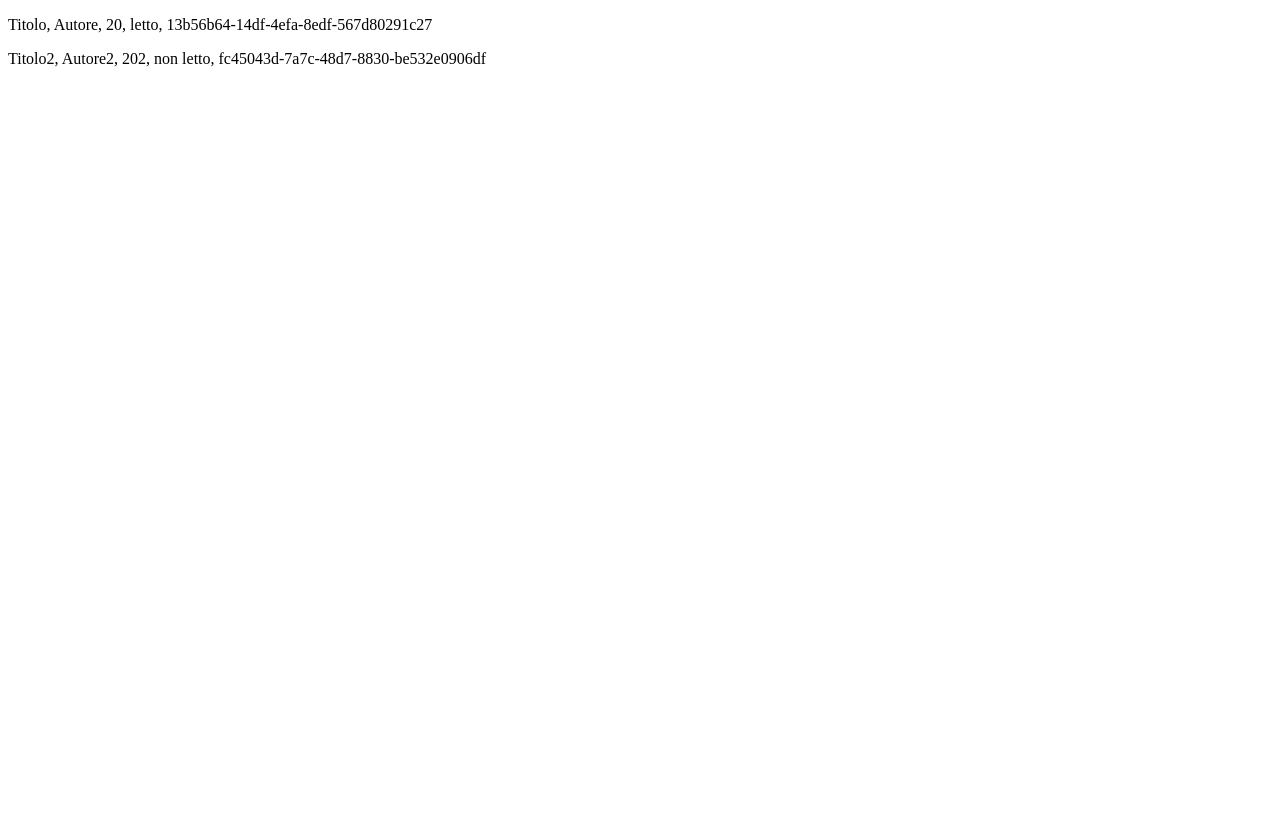
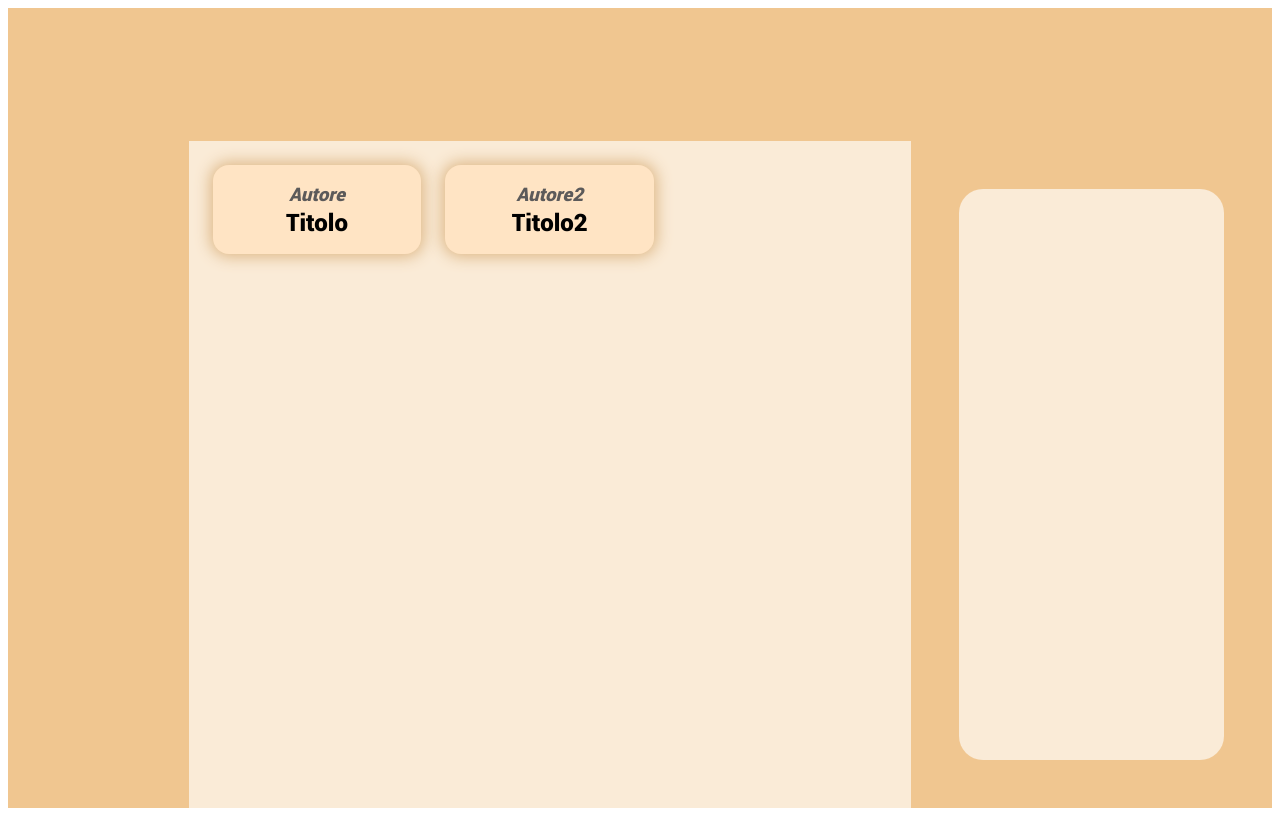
Before and after one commit to Gio-Re/library-odin, a plain HTML site: page index.html in a window 1280 px wide. Drawn offline with Linux system fonts and the light colour scheme.

Commit message:
Add event listener to cards
add event listener to card to select by id value the object in the mylibraruy array
to update info containerer

```diff
--- a/index.html
+++ b/index.html
@@ -8,6 +8,18 @@
     <title>The Odin Library</title>
 </head>
 <body>
-
+    <div class="container">
+        <div class="header"></div>
+        <div class="sidebar"></div>
+        <div class="card-container"></div>
+        <div class="book-info">
+            <div class="info-container">
+                <div class="author"></div>
+                <div class="title"></div>
+                <div class="pages"></div>
+                <div class="read"></div>
+            </div>
+        </div>
+    </div>
 </body>
 </html>
--- a/script.js
+++ b/script.js
@@ -21,10 +21,39 @@ function addBookToLibrary(title, author, pages, read) {
 addBookToLibrary('Titolo', 'Autore', 20, 'letto');
 addBookToLibrary('Titolo2', 'Autore2', 202, 'non letto');
 
-console.log(myLibrary);
+for (let item of myLibrary) {
+    let card = document.createElement('div');
+    card.setAttribute('id', `${item.id}`)
+    let title = document.createElement('h2');
+    title.textContent = `${item.title}`;
+    let author = document.createElement('h3');
+    author.textContent = `${item.author}`;
+    card.appendChild(author);
+    card.appendChild(title);
+    card.setAttribute('class', 'card');
+    let cardContainer = document.querySelector('.card-container');
+    cardContainer.appendChild(card);
+};
 
-for (let item of myLibrary) {
-    let newpar = document.createElement('p');
-    newpar.textContent = `${item.title}, ${item.author}, ${item.pages}, ${item.read}, ${item.id}`;
-    document.body.appendChild(newpar);
-}
+const cards = document.querySelectorAll('.card');
+cards.forEach((card) => {
+    card.addEventListener('click', () => {
+        const cardId = card.getAttribute('id');
+        const newArrCurrentObj = myLibrary.filter(function(el) {
+            return el.id == cardId;
+        });
+        const info = document.querySelector('.info-container');
+        const author = document.querySelector('.author');
+        author.textContent = `Autore: ${newArrCurrentObj[0].author}`;
+        info.appendChild(author);
+        const title = document.querySelector('.title');
+        title.textContent = `Titolo: ${newArrCurrentObj[0].title}`;
+        info.appendChild(title);
+        const pages = document.querySelector('.pages');
+        pages.textContent = `Pagine: ${newArrCurrentObj[0].pages}`;
+        info.appendChild(pages);
+        const read = document.querySelector('.read');
+        read.textContent = `Stato: ${newArrCurrentObj[0].read}`;
+        info.appendChild(read);
+    });
+});
--- a/style.css
+++ b/style.css
@@ -4,3 +4,86 @@
     font-style: normal;
     font-weight: normal;
 }
+
+:root {
+    font-family: 'Roboto', sans-serif, serif;
+    --header-color: rgb(240, 198, 144);
+    --gray-text: rgb(92, 90, 90);
+}
+
+.container {
+    height: 100vh;
+    display: grid;
+    grid-template-columns: 1fr 4fr 2fr;
+    grid-template-rows: 1fr 5fr;
+}
+
+.header {
+    grid-column: 1 / 4;
+    grid-row: 1 / 2;
+    background-color: var(--header-color);
+}
+
+.sidebar {
+    grid-column: 1 / 2;
+    grid-row: 2 / 3;
+    background-color: var(--header-color);
+}
+
+.card-container {
+    padding: 1.5em;
+    grid-column: 2 / 3;
+    grid-row: 2 / 3;
+    background-color:antiquewhite;
+    display: grid;
+    grid-template-columns: repeat(auto-fill, minmax(200px, 1fr));
+    gap: 1.5em;
+    align-items: start;
+}
+
+.card {
+    background-color: bisque;
+    padding: 1em;
+    box-shadow: 0px 0px 15px 3px burlywood;
+    border-radius: 1em;
+    display: flex;
+    flex-direction: column;
+    justify-content: start;
+    align-items: center;
+    transform: scale(1);
+}
+
+.card:hover {
+    box-shadow: 0px 0px 15px 15px burlywood;
+    transform: scale(1.1);
+    transition: transform 0.7s;
+}
+
+.card h2,
+.card h3 {
+    margin: 0;
+}
+
+.card h3 {
+    font-style: italic;
+    color: var(--gray-text);
+}
+
+.book-info {
+    background-color: var(--header-color);
+    padding: 3em;
+    display: flex;
+}
+
+.info-container {
+    background-color: antiquewhite;
+    border-radius: 1em;
+    padding: 3em;
+    flex: 1;
+    display: flex;
+    flex-direction: column;
+    align-items: start;
+    justify-content: space-evenly;
+    font-size: 1.5em;
+    color: var(--gray-text);
+}
```
Also changed, not shown: 1 other file.
